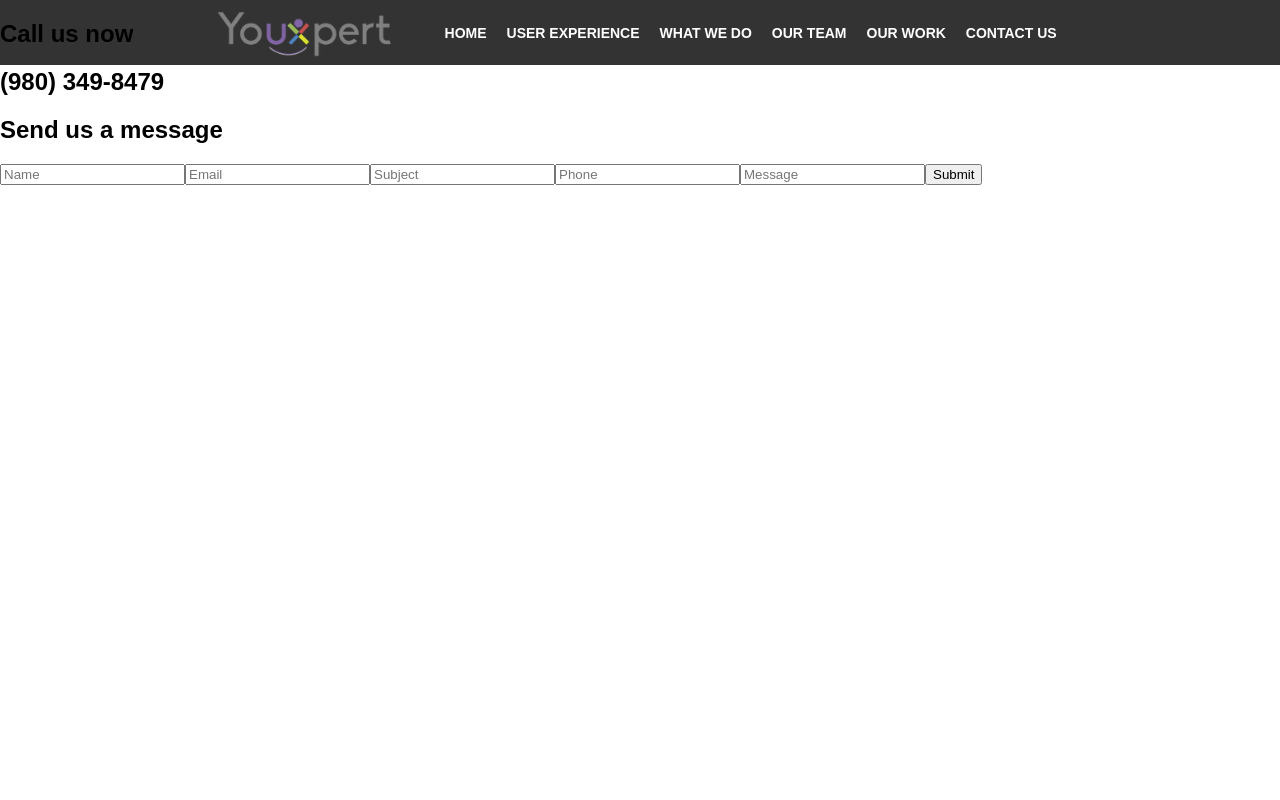
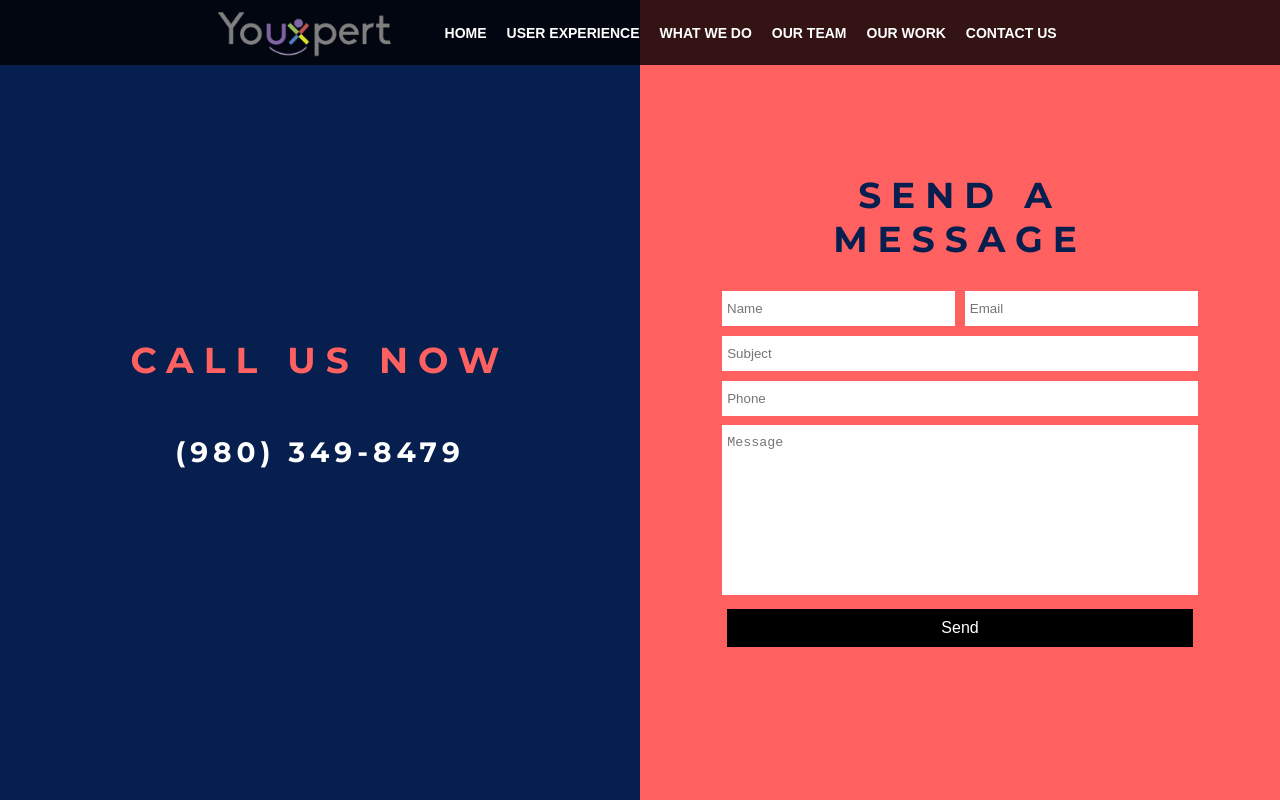
Before and after one commit to Raymond427/youxpert, a React (Create React App) app: page / in a window 1280 px wide. Both pictures are taken after a click on the link "CONTACT US". Built offline with nearby package versions, Linux system fonts and the light colour scheme.

Commit message:
ContactUs styled

```diff
--- a/package.json
+++ b/package.json
@@ -4,7 +4,8 @@
   "private": true,
   "dependencies": {
     "react": "^15.5.4",
-    "react-dom": "^15.5.4"
+    "react-dom": "^15.5.4",
+    "react-fontawesome": "^1.6.1"
   },
   "devDependencies": {
     "react-scripts": "0.9.5"
--- a/public/index.html
+++ b/public/index.html
@@ -29,5 +29,4 @@
       To create a production bundle, use `npm run build`.
     -->
   </body>
-  <script src="https://use.fontawesome.com/e17af2ec77.js"></script>
 </html>
--- a/src/components/ContactUs.js
+++ b/src/components/ContactUs.js
@@ -1,5 +1,7 @@
 import React, { Component } from 'react';
 import ContactUsForm from './ContactUsForm';
+import '../styles/App.css'
+import '../styles/ContactUs.css';
 
 class ContactUs extends Component {
    constructor(){
@@ -8,10 +10,10 @@ class ContactUs extends Component {
    }
    render() {
       return(
-         <div className="contact-us">
+         <div className="contact-us page">
             <div className="call-us">
-               <h2>Call us now</h2>
-               <h2>(980) 349-8479</h2>
+               <h2 className="contact-us--heading">Call us now</h2>
+               <h2 className="contact-us--number">(980) 349-8479</h2>
             </div>
             {this._formState()}
          </div>
@@ -22,10 +24,10 @@ class ContactUs extends Component {
       if (this.state.entries) {
          return(
             <div className="entry-received">
-               <h2>Thank you for your message {this.state.entries.name}!</h2>
-               <h2>We will get back to you shortly</h2>
-               <button onClick={() => this._resetForm()}>
-                  Submit another form
+               <h2 className="contact-us--heading entry-received--header">Thank you for your message {this.state.entries.name}!</h2>
+               <h2 className="contact-us--heading entry-received--header">We will get back to you shortly</h2>
+               <button className="entry-received--button" onClick={() => this._resetForm()}>
+                  Submit Another Form
                </button>
             </div>
          );
@@ -33,7 +35,7 @@ class ContactUs extends Component {
       else {
          return(
             <div className="message-us">
-               <h2>Send us a message</h2>
+               <h2 className="contact-us--heading">Send a message</h2>
                <ContactUsForm addEntry={this._addEntry.bind(this)}/>
             </div>
          );
--- a/src/components/ContactUsForm.js
+++ b/src/components/ContactUsForm.js
@@ -4,12 +4,12 @@ class ContactUsForm extends Component {
    render(){
       return(
          <form className="contact-us-form" onSubmit={this._handleSubmit.bind(this)}>
-            <input type="text" placeholder="Name" ref={(input) => this._name = input }></input>
-            <input type="text" placeholder="Email" ref={(input) => this._email = input }></input>
+            <input id="contact-us-form--name" type="text" placeholder="Name" ref={(input) => this._name = input }></input>
+            <input id="contact-us-form--email" type="text" placeholder="Email" ref={(input) => this._email = input }></input>
             <input type="text" placeholder="Subject" ref={(input) => this._subject = input }></input>
             <input type="phone_number" placeholder="Phone" ref={(input) => this._phone = input }></input>
-            <input type="textfield" placeholder="Message" ref={(input) => this._message = input }></input>
-            <input type="submit" value="Submit"></input>
+            <textarea form="contact-us-form" id="contact-us-form--textarea" placeholder="Message" ref={(input) => this._message = input }></textarea>
+            <input type="submit" value="Send"></input>
          </form>
       );
    }
--- a/src/styles/App.css
+++ b/src/styles/App.css
@@ -4,6 +4,13 @@ h1 {
    color: #FFFFFF;
    font-size: 48px;
    letter-spacing: 5px;
+}
+
+h2 {
+   font-size: 36px;
+   text-transform: uppercase;
+   font-family: 'Montserrat', sans-serif;
+   letter-spacing: 10px;
 }
 
 .page {
@@ -15,7 +22,8 @@ h1 {
    z-index: 5;
 }
 
-li, li:visited, li:active, li:hover, a, a:visited, a:active, a:hover {
+li, li:visited, li:active, li:hover, a, a:visited, a:active, a:hover, input:focus {
    text-decoration: none;
+   outline: none;
    color: inherit;
 }
--- /dev/null
+++ b/src/styles/ContactUs.css
@@ -0,0 +1,79 @@
+.contact-us {
+   display: flex;
+   flex-direction: row;
+}
+
+.entry-received, .message-us, .call-us {
+   display: flex;
+   flex-direction: column;
+   justify-content: center;
+   align-items: center;
+   text-align: center;
+   width: 50%;
+}
+
+.call-us {
+   background-color: #071F4E;
+   color: #FF6161;
+}
+
+.entry-received, .message-us {
+   background-color: #FF6161;
+   color: #071F4E;
+}
+
+.contact-us--number {
+   font-size: 28px;
+   color: #FFFFFF;
+   letter-spacing: 5px;
+}
+
+.message-us .contact-us--heading {
+   width: 300px;
+}
+
+.contact-us-form {
+   width: 485px;
+}
+
+.contact-us-form input, textarea {
+   width: 96%;
+   margin-bottom: 2%;
+   padding: 10px 5px;
+   border: none;
+}
+
+.contact-us-form input:focus, textarea:focus {
+   text-decoration: none;
+}
+
+.contact-us-form input[type='submit'], .entry-received--button {
+   background-color: #000000;
+   color: #FFFFFF;
+   border: none;
+   cursor: pointer;
+   font-size: 16px;
+   padding: 10px;
+}
+
+.entry-received--header {
+   font-size: 30px;
+   max-width: 500px;
+}
+
+#contact-us-form--textarea {
+   resize: none;
+   height: 150px;
+}
+
+#contact-us-form--name, #contact-us-form--email {
+   width: 46%;
+}
+
+#contact-us-form--name {
+   margin-right: 1%;
+}
+
+#contact-us-form--email {
+   margin-left: 1%;
+}
--- a/src/styles/Navbar.css
+++ b/src/styles/Navbar.css
@@ -10,6 +10,10 @@
    display: flex;
    flex-direction: row;
    align-items: center;
+}
+
+.Navbar-logo {
+   cursor: pointer;
 }
 
 .Navbar-wrapper {
@@ -39,3 +43,8 @@
 .Navbar-logo {
    height: 50px;
 }
+
+.hamburger-button {
+   height: 50px;
+   width: 50px;
+}
```
